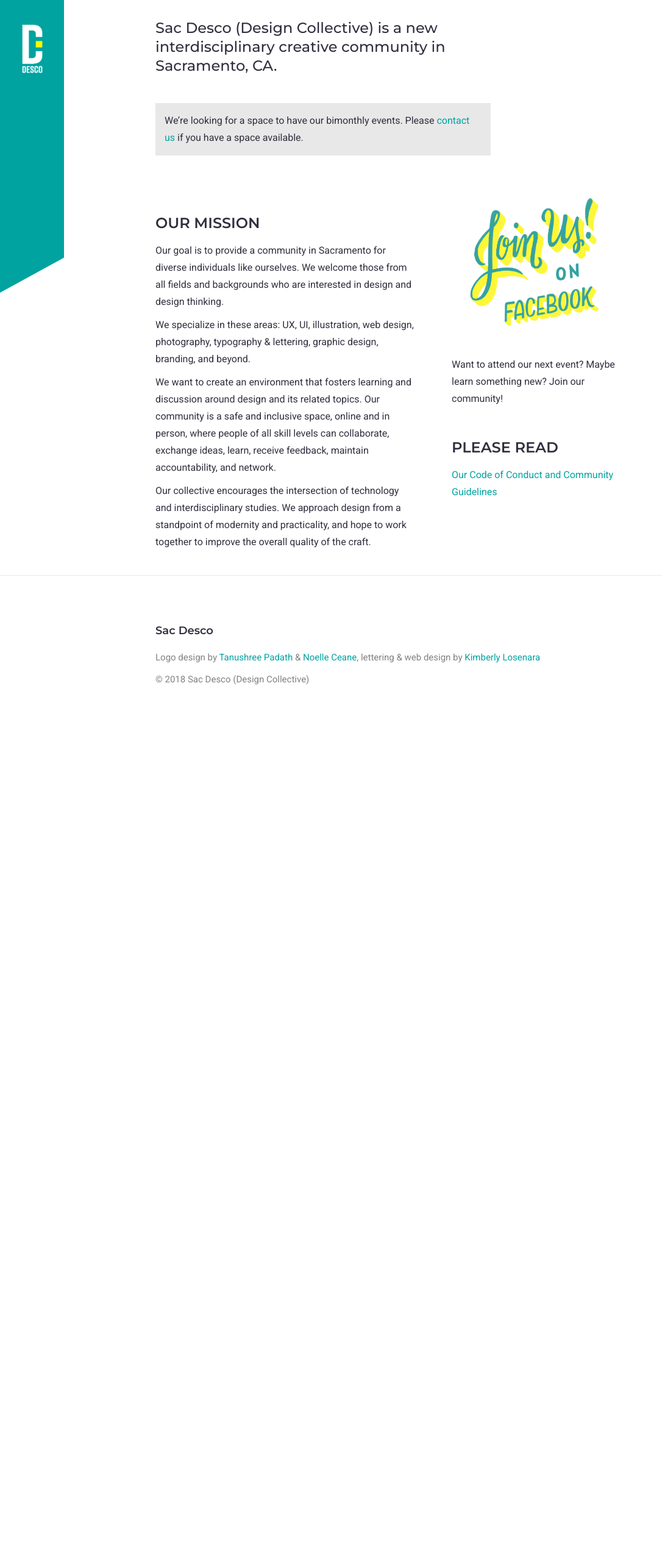
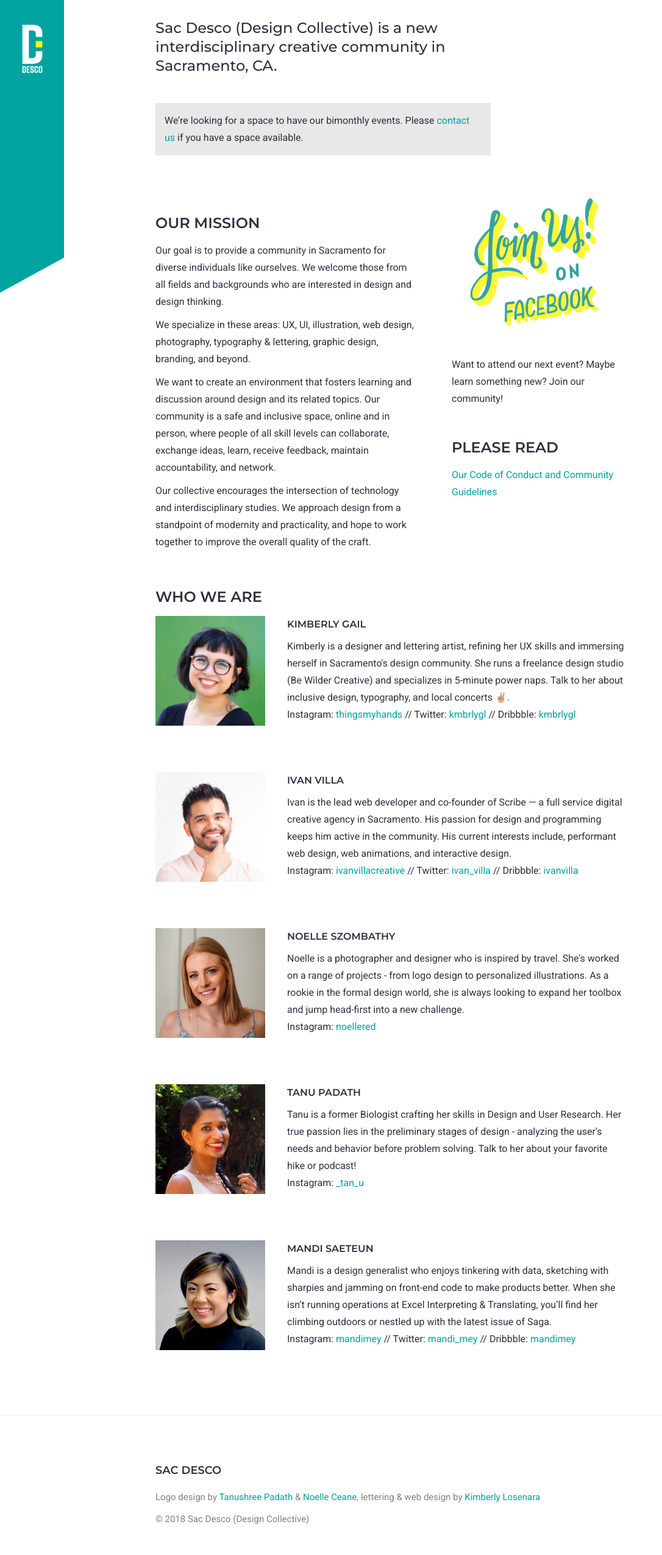
Before and after one commit to kmbrlygl/thisisdesco, a Jekyll site: the page built from index.md, in a window 1280 px wide. Shown: the whole page at 61% size, without its empty margins (0-1086 px from the left). Built offline with Jekyll 4.4.1, drawn with Linux system fonts in a browser that asks for light colours; before the commit the page ends 1173 px from its top, so only the background shows below that.

Commit message:
updates to founder bios

```diff
--- a/_sass/minima.scss
+++ b/_sass/minima.scss
@@ -36,6 +36,50 @@ $on-desktop:       1050px !default;
 //     padding-left: $spacing-unit / 2;
 //   }
 // }
+
+h2 {
+  text-transform: uppercase;
+  font-size: $base-font-size * 1.5;
+  margin-bottom: 16px;
+  text-align: center;
+}
+
+.bio {
+  text-align: center;
+
+  .bio-name {
+    font-size: $base-font-size;
+    font-family: $heading-font-family;
+    font-weight: $heading-font-weight;
+    text-transform: uppercase;
+    margin-bottom: 8px;
+  }
+
+  .bio-channels a {
+    color: $brand-color;
+    font-family: $base-font-family;
+
+    &:hover {
+      color: $text-color;
+    }
+  }
+
+  ul {
+    margin: 0;
+
+    li {
+      list-style: none;
+      margin-bottom: 80px;
+
+      img {
+        margin-bottom: 24px;
+        width: 180px;
+        height: auto;
+      }
+    }
+  }
+}
+
 @mixin media-query($device) {
   @media screen and (min-width: $device) {
     @content;
@@ -47,6 +91,8 @@ $on-desktop:       1050px !default;
 }
 
 @include media-query($on-laptop) {
+  h2 {text-align: left;}
+
   .intro {
     max-width: 550px;
   }
@@ -61,6 +107,13 @@ $on-desktop:       1050px !default;
   .join {
     flex: 1;
     margin-left: $spacing-unit*2;
+  }
+
+  .bio {text-align: left;}
+
+  .bio img {
+    float: left;
+    margin-right: 36px;
   }
 }
 
@@ -78,7 +131,7 @@ $on-desktop:       1050px !default;
 
 // Import partials.
 @import
-  "minima/base",
-  "minima/layout",
-  "minima/syntax-highlighting"
+"minima/base",
+"minima/layout",
+"minima/syntax-highlighting"
 ;
--- a/index.md
+++ b/index.md
@@ -3,23 +3,17 @@ layout: home
 ---
 
 <div class="intro">
-<p class="site-description">{{ site.description | escape }}</p>
-
-<div class="notice">
-We’re looking for a space to have our bimonthly events. Please <a href="mailto:kim@thisisdesco.com">contact us</a> if you have a space available.
-</div>
+  <p class="site-description">{{ site.description | escape }}</p>
+  <div class="notice">We’re looking for a space to have our bimonthly events. Please <a href="mailto:kim@thisisdesco.com">contact us</a> if you have a space available.</div>
 </div>
 
 <div class="flex-col">
-
-<div class="join" markdown="1">
-
-<a href="https://www.facebook.com/groups/sacdesco/" target="_blank" class="no-ul"><img src="assets/images/join-us.PNG" alt="Join Us on Facebook!"></a>
+  <div class="join" markdown="1">
+  <a href="https://www.facebook.com/groups/sacdesco/" target="_blank" class="no-ul"><img src="assets/images/join-us.PNG" alt="Join Us on Facebook!"></a>
 Want to attend our next event? Maybe learn something new? Join our community!
 
 ## PLEASE READ
 <a href="https://drive.google.com/open?id=12XppL2fxflYKkLUFzKb3XMsrcGRSPbpbUBo33UAugAo" target="_blank">Our Code of Conduct and Community Guidelines</a>
-
 </div>
 
 <div class="mission" markdown="1">
@@ -34,3 +28,30 @@ We want to create an environment that fosters learning and discussion around des
 Our collective encourages the intersection of technology and interdisciplinary studies. We approach design from a standpoint of modernity and practicality, and hope to work together to improve the overall quality of the craft.
 </div>
 </div>
+
+<div class="bio" markdown="1">
+
+<h2>Who we are</h2>
+<ul class="">
+  <li><img src="assets/images/bio-images-square/kimberlygail.png" alt="Kimberly Gail">
+  <div class="bio-name">Kimberly Gail</div>
+  Kimberly is a designer and lettering artist, refining her UX skills and immersing herself in Sacramento's design community. She runs a freelance design studio (Be Wilder Creative) and specializes in 5-minute power naps. Talk to her about inclusive design, typography, and local concerts ✌🏼.
+  <div class="bio-channels">Instagram: <a href="http://instagram.com/thingsmyhands" target="_blank">thingsmyhands</a> // Twitter: <a href="https://twitter.com/kmbrlygl" target="_blank">kmbrlygl</a> // Dribbble: <a href="https://dribbble.com/kmbrlygl" target="_blank">kmbrlygl</a></div></li>
+  <li><img src="assets/images/bio-images-square/ivanvilla.png" alt="Ivan Villa">
+  <div class="bio-name">Ivan Villa</div>
+  Ivan is the lead web developer and co-founder of Scribe — a full service digital creative agency in Sacramento. His passion for design and programming keeps him active in the community. His current interests include, performant web design, web animations, and interactive design.
+  <div class="bio-channels">Instagram: <a href="http://instagram.com/ivanvillacreative" target="_blank">ivanvillacreative</a> // Twitter: <a href="https://twitter.com/ivan_villa" target="_blank">ivan_villa</a> // Dribbble: <a href="https://dribbble.com/ivanvilla" target="_blank">ivanvilla</a></div></li>
+  <li><img src="assets/images/bio-images-square/noelleszombathy.png" alt="Noelle Szombathy">
+  <div class="bio-name">Noelle Szombathy</div>
+  Noelle is a photographer and designer who is inspired by travel. She's worked on a range of projects - from logo design to personalized illustrations. As a rookie in the formal design world, she is always looking to expand her toolbox and jump head-first into a new challenge.
+  <div class="bio-channels">Instagram: <a href="http://instagram.com/noellered" target="_blank">noellered</a></div></li>
+  <li><img src="assets/images/bio-images-square/tanupadath.png" alt="Tanu Padath">
+  <div class="bio-name">Tanu Padath</div>
+  Tanu is a former Biologist crafting her skills in Design and User Research. Her true passion lies in the preliminary stages of design - analyzing the user's needs and behavior before problem solving. Talk to her about your favorite hike or podcast!
+  <div class="bio-channels">Instagram: <a href="http://instagram.com/_tan_u" target="_blank">_tan_u</a></div></li>
+  <li><img src="assets/images/bio-images-square/mandisaeteun.png" alt="Mandi Saeteun">
+  <div class="bio-name">Mandi Saeteun</div>
+  Mandi is a design generalist who enjoys tinkering with data, sketching with sharpies and jamming on front-end code to make products better. When she isn’t running operations at Excel Interpreting & Translating, you’ll find her climbing outdoors or nestled up with the latest issue of Saga.
+  <div class="bio-channels">Instagram: <a href="http://instagram.com/mandimey" target="_blank">mandimey</a> // Twitter: <a href="https://twitter.com/mandi_mey" target="_blank">mandi_mey</a> // Dribbble: <a href="https://dribbble.com/mandimey" target="_blank">mandimey</a></div></li>
+</ul>
+</div>
```
Also changed, not shown: assets/images/bio-images-round/ivanvilla.png (added), assets/images/bio-images-round/kimberlygail.png (added), assets/images/bio-images-round/mandisaeteun.png (added), assets/images/bio-images-round/noelleszombathy.png (added), assets/images/bio-images-round/tanupadath.png (added), assets/images/bio-images-square/ivanvilla.png (added), assets/images/bio-images-square/kimberlygail.png (added), assets/images/bio-images-square/mandisaeteun.png (added), assets/images/bio-images-square/noelleszombathy.png (added), assets/images/bio-images-square/tanupadath.png (added).
